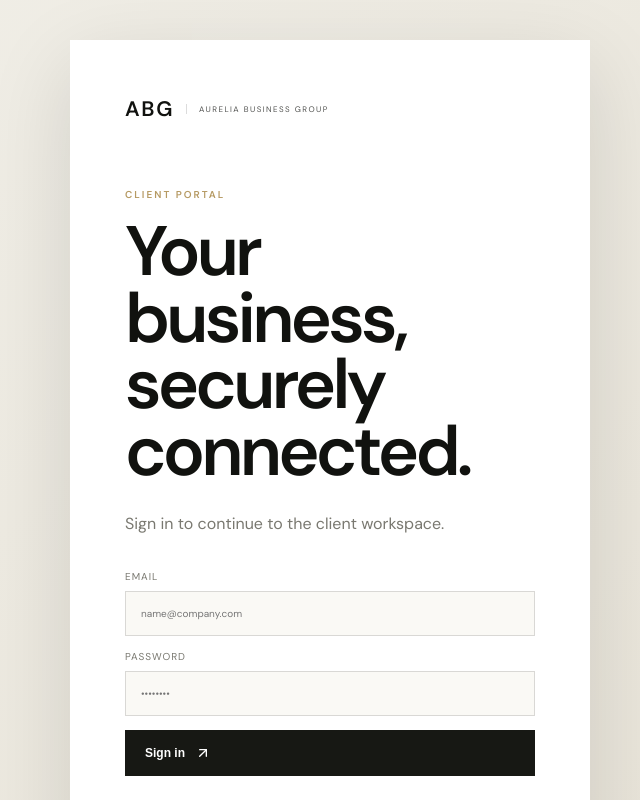
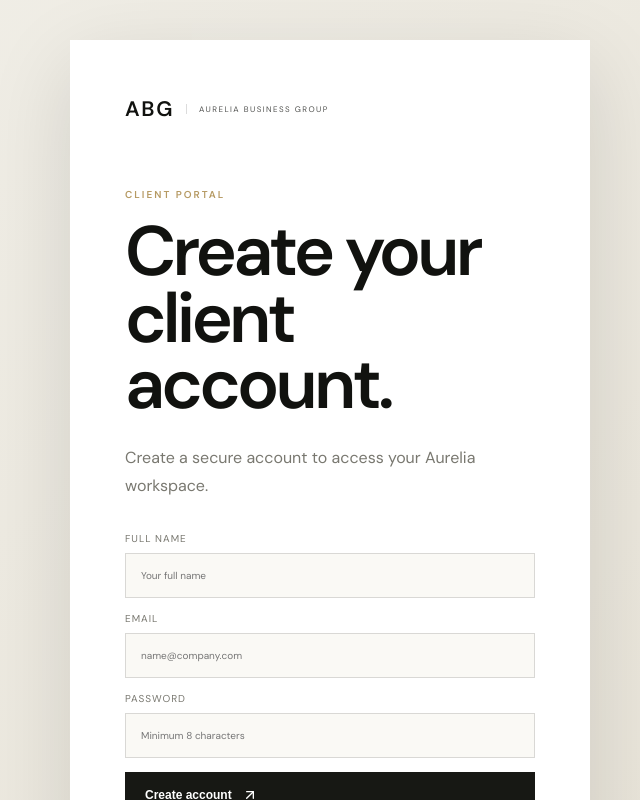
Before and after one commit to kenny6292/AURELIA-BUSINESS-GROUP, a React (Vite) app: page / in a window 1280 px wide. Both pictures are taken after a click on the button "Client portal". Shown: the top 800 px of the page, without its empty margins (310-950 px from the left). Built offline with nearby package versions, Linux system fonts and the light colour scheme; a web font is replaced by a local one.

Commit message:
Replace demo authentication with real API authentication

```diff
--- a/src/main.jsx
+++ b/src/main.jsx
@@ -1,6 +1,6 @@
 import React from 'react';
 import { createRoot } from 'react-dom/client';
-import { ArrowUpRight, Building2, ChevronDown, Globe2, Menu, Play, X, Search, ShieldCheck, BriefcaseBusiness, UserRound, FileText, BarChart3, LayoutDashboard, LogOut, WalletCards, FolderOpen, MessageSquare, Users, TrendingUp, CircleDollarSign } from 'lucide-react';
+import { ArrowUpRight, Building2, ChevronDown, Globe2, Menu, Play, X, Search, BriefcaseBusiness, UserRound, BarChart3, LayoutDashboard, LogOut, WalletCards, FolderOpen, MessageSquare, Users, TrendingUp, CircleDollarSign, LoaderCircle } from 'lucide-react';
 import './styles.css';
 
 const divisions = [
@@ -26,16 +26,17 @@ function App() {
   const [open, setOpen] = React.useState(false);
   const [query, setQuery] = React.useState('');
   const [route, setRoute] = React.useState(window.location.hash || '#top');
-  const [session, setSession] = React.useState(() => localStorage.getItem('abg_session') || '');
-  const [role, setRole] = React.useState(() => localStorage.getItem('abg_role') || 'client');
-  React.useEffect(() => { const onHash=()=>setRoute(window.location.hash||'#top'); window.addEventListener('hashchange',onHash); return()=>window.removeEventListener('hashchange',onHash); }, []);
+  const [session, setSession] = React.useState(() => localStorage.getItem('abg_token') || '');
+  const [user, setUser] = React.useState(null);
+  const [authChecking, setAuthChecking] = React.useState(true);
+  React.useEffect(() => { const onHash=()=>setRoute(window.location.hash||'#top'); window.addEventListener('hashchange',onHash); const token=localStorage.getItem('abg_token'); if(!token){setAuthChecking(false);return;} request('/me').then(d=>setUser(d.user)).catch(()=>{localStorage.removeItem('abg_token');setSession('');}).finally(()=>setAuthChecking(false)); return()=>window.removeEventListener('hashchange',onHash); }, []);
   const go = hash => { window.location.hash=hash; setOpen(false); };
-  const signIn = (selectedRole='client') => { localStorage.setItem('abg_session','demo-session'); localStorage.setItem('abg_role',selectedRole); setSession('demo-session'); setRole(selectedRole); go(selectedRole==='admin'?'#admin':'#portal'); };
-  const signOut = () => { localStorage.removeItem('abg_session'); localStorage.removeItem('abg_role'); setSession(''); setRole('client'); go('#top'); };
-  if (route === '#portal' && !session) return <AuthPage onSignIn={signIn}/>;
-  if (route === '#admin' && !session) return <AuthPage onSignIn={signIn} admin/>;
-  if (route === '#portal') return role === 'admin' ? <AdminPage onSignOut={signOut} go={go}/> : <PortalPage onSignOut={signOut} go={go}/>;
-  if (route === '#admin') return role === 'admin' ? <AdminPage onSignOut={signOut} go={go}/> : <AuthPage onSignIn={signIn} admin/>;
+  const signIn = (token,u) => { localStorage.setItem('abg_token',token); setSession(token); setUser(u); };
+  const signOut = () => { localStorage.removeItem('abg_token'); setSession(''); setUser(null); go('#top'); };
+  if (authChecking) return <div className="app-page auth-page"><div className="auth-panel"><LoaderCircle className="spin"/><p className="muted">Checking your secure session…</p></div></div>;
+  if ((route === '#portal' || route === '#admin') && !session) return <AuthPage onSignIn={(token,u)=>{signIn(token,u);go(u.role==='admin'?'#admin':'#portal');}} admin={route==='#admin'}/>;
+  if (route === '#portal') return user?.role === 'admin' ? <AdminPage onSignOut={signOut} go={go}/> : <PortalPage user={user} onSignOut={signOut} go={go}/>;
+  if (route === '#admin') return user?.role === 'admin' ? <AdminPage onSignOut={signOut} go={go}/> : <AuthPage onSignIn={(token,u)=>{signIn(token,u);go(u.role==='admin'?'#admin':'#portal');}} admin/>;
 
   const closeMenu = () => setOpen(false);
 
@@ -93,7 +94,7 @@ function App() {
         </section>
 
         <section id="contact" className="contact">
-          <div className="contact-inner"><p className="section-label">06 / START A CONVERSATION</p><h2>Let's build something<br/><em>valuable.</em></h2><p>Tell us what you're working on, what you're building, or where you see an opportunity.</p><form onSubmit={e=>{e.preventDefault();alert('Thank you. Your enquiry has been captured for the Aurelia team.')}}><input required placeholder="Your name"/><input required type="email" placeholder="Business email"/><textarea required placeholder="Tell us about your opportunity"/><button className="button light" type="submit">Send enquiry <ArrowUpRight size={17}/></button></form></div>
+          <div className="contact-inner"><p className="section-label">06 / START A CONVERSATION</p><h2>Let's build something<br/><em>valuable.</em></h2><p>Tell us what you're working on, what you're building, or where you see an opportunity.</p><form onSubmit={async e=>{e.preventDefault();const f=new FormData(e.currentTarget);try{const d=await request('/enquiries',{method:'POST',body:JSON.stringify({name:f.get('name'),email:f.get('email'),message:f.get('message')})});e.currentTarget.reset();alert(d.message)}catch(err){alert(err.message)}}}><input required placeholder="Your name"/><input required type="email" placeholder="Business email"/><textarea required placeholder="Tell us about your opportunity"/><button className="button light" type="submit">Send enquiry <ArrowUpRight size={17}/></button></form></div>
           <div className="contact-art"><Globe2 size={300} strokeWidth={0.5}/></div>
         </section>
       </main>
@@ -106,15 +107,9 @@ function App() {
 }
 
 function AuthPage({ onSignIn, admin=false }) {
-  return <div className="app-page auth-page"><div className="auth-panel">
-    <a className="brand dark-brand" href="#top"><span>ABG</span><small>AURELIA BUSINESS GROUP</small></a>
-    <p className="section-label">{admin ? 'ADMIN ACCESS' : 'CLIENT PORTAL'}</p>
-    <h1>{admin ? 'Platform administration.' : 'Your business, securely connected.'}</h1>
-    <p className="muted">Sign in to continue to the {admin ? 'administration workspace' : 'client workspace'}.</p>
-    <form onSubmit={e=>{e.preventDefault();onSignIn(admin?'admin':'client');}}><label>Email<input required type="email" placeholder="name@company.com"/></label><label>Password<input required type="password" placeholder="••••••••"/></label><button className="button dark-button" type="submit">Sign in <ArrowUpRight size={16}/></button></form>
-    <small className="demo-note">Demo access is stored locally in this browser. Connect a production identity provider before using this for real client accounts.</small>
-    <div className="auth-switch"><button type="button" onClick={()=>onSignIn('client')}>Client demo</button>{admin ? null : <button type="button" onClick={()=>onSignIn('admin')}>Admin demo</button>}</div><a className="back-link" href="#top">← Return to Aurelia</a>
-  </div></div>;
+  const [register,setRegister]=React.useState(!admin), [busy,setBusy]=React.useState(false), [error,setError]=React.useState('');
+  const submit=async e=>{e.preventDefault();setBusy(true);setError('');const f=new FormData(e.currentTarget);try{const data=await request(register?'/auth/register':'/auth/login',{method:'POST',body:JSON.stringify({name:f.get('name'),email:f.get('email'),password:f.get('password')})});onSignIn(data.token,data.user)}catch(err){setError(err.message)}finally{setBusy(false)}};
+  return <div className="app-page auth-page"><div className="auth-panel"><a className="brand dark-brand" href="#top"><span>ABG</span><small>AURELIA BUSINESS GROUP</small></a><p className="section-label">{admin?'ADMIN ACCESS':'CLIENT PORTAL'}</p><h1>{admin?'Platform administration.':register?'Create your client account.':'Welcome back.'}</h1><p className="muted">{admin?'Sign in with an administrator account.':register?'Create a secure account to access your Aurelia workspace.':'Sign in to access your Aurelia workspace.'}</p><form onSubmit={submit}>{register&&!admin?<label>Full name<input required name="name" placeholder="Your full name"/></label>:null}<label>Email<input required name="email" type="email" placeholder="name@company.com"/></label><label>Password<input required name="password" minLength="8" type="password" placeholder="Minimum 8 characters"/></label>{error?<p className="form-error">{error}</p>:null}<button className="button dark-button" disabled={busy} type="submit">{busy?'Please wait…':register?'Create account':'Sign in'} <ArrowUpRight size={16}/></button></form>{!admin?<button className="auth-toggle" onClick={()=>{setRegister(!register);setError('')}}>{register?'Already have an account? Sign in':'New client? Create an account'}</button>:null}<small className="demo-note">Authentication is handled by the Aurelia API. No demo credentials are used.</small><a className="back-link" href="#top">← Return to Aurelia</a></div></div>;
 }
 
 function DashboardNav({ title, onSignOut, go, admin }) {
```
